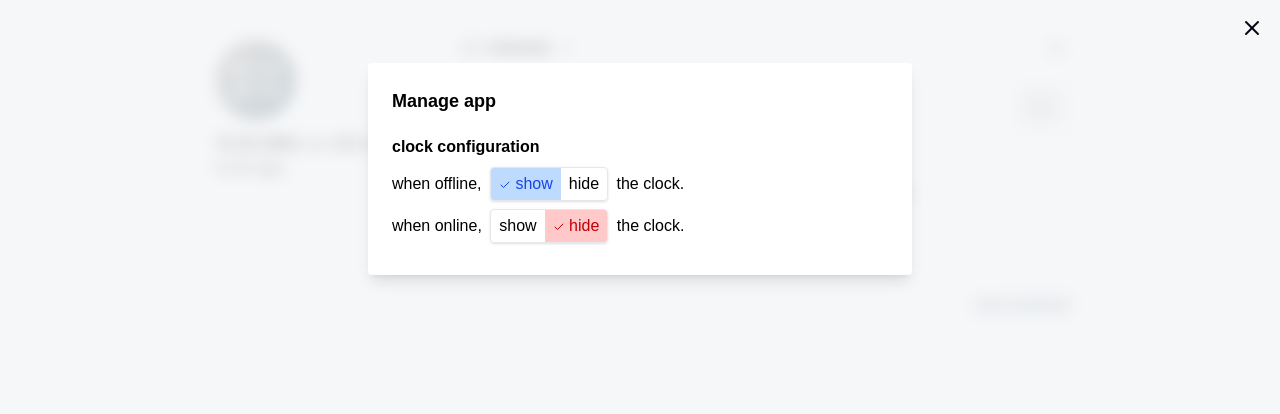
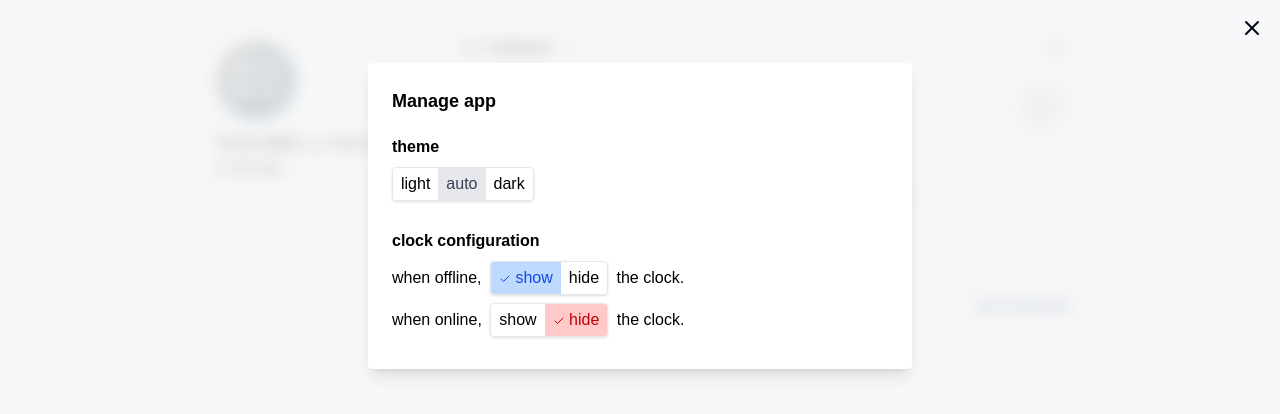
Before and after one commit to yuptogun/todo-wild, a Vue app: page / in a window 1280 px wide. Both pictures are taken after a click on the button 395 px from the left and 212 px from the top of the page. Shown: the top 414 px of the page. Built offline with nearby package versions, Linux system fonts and the light colour scheme; a web font is replaced by a local one.

Commit message:
dark mode config Fixes #29

```diff
--- a/src/components/app/Header.vue
+++ b/src/components/app/Header.vue
@@ -1,5 +1,6 @@
 <script setup lang="ts">
-import { inject, Ref, ref, Teleport, Transition, watch } from 'vue';
+import { inject, Ref, ref, watch } from 'vue';
+import { useColorMode } from '@vueuse/core';
 import { Check, Settings } from 'lucide-vue-next';
 import Modal from '../composables/Modal.vue';
 import Clock from './Clock.vue';
@@ -10,7 +11,10 @@ const config = inject('localStorage') as Ref<{
     online: boolean
   }
 }>;
-
+// const { system: themeSystem, store: themeStore } = useColorMode();
+const theme = useColorMode({
+  emitAuto: true
+});
 const isManagingApp = ref(false);
 const showClockOffline = ref((config.value.show_clock?.offline ?? true) == true);
 const showClockOnline = ref((config.value.show_clock?.online ?? false) == true);
@@ -48,6 +52,34 @@ watch(showClockOnline, (value) => {
     <Modal :show="isManagingApp" @close="isManagingApp = false">
       <div class="p-6 flex flex-col gap-y-3">
         <h2 class="text-lg font-bold">Manage app</h2>
+        <div class="py-2">
+          <h3 class="font-bold mb-2">theme</h3>
+          <div>
+            <div class="inline-flex items-center border border-separate rounded shadow overflow-hidden dark:border-gray-700">
+              <label>
+                <!-- <input class="hidden peer" type="radio" v-model="themeStore" :value="'light'"> -->
+                <input class="hidden peer" type="radio" v-model="theme" :value="'light'">
+                <span class="px-2 py-1 inline-block peer-checked:text-gray-700 peer-checked:bg-gray-200 dark:peer-checked:text-gray-200 dark:peer-checked:bg-gray-700">
+                  light
+                </span>
+              </label>
+              <label>
+                <!-- <input class="hidden peer" type="radio" v-model="themeStore" :value="'auto'"> -->
+                <input class="hidden peer" type="radio" v-model="theme" :value="'auto'">
+                <span class="px-2 py-1 inline-block peer-checked:text-gray-700 peer-checked:bg-gray-200 dark:peer-checked:text-gray-200 dark:peer-checked:bg-gray-700">
+                  auto
+                </span>
+              </label>
+              <label>
+                <!-- <input class="hidden peer" type="radio" v-model="themeStore" :value="'dark'"> -->
+                <input class="hidden peer" type="radio" v-model="theme" :value="'dark'">
+                <span class="px-2 py-1 inline-block peer-checked:text-gray-700 peer-checked:bg-gray-200 dark:peer-checked:text-gray-200 dark:peer-checked:bg-gray-700">
+                  dark
+                </span>
+              </label>
+            </div>
+          </div>
+        </div>
         <div class="py-2">
           <h3 class="font-bold mb-2">clock configuration</h3>
           <div class="flex flex-col gap-y-2">
--- a/src/style.css
+++ b/src/style.css
@@ -1,6 +1,8 @@
 @import 'tailwindcss';
 
 @plugin '@tailwindcss/forms';
+
+@custom-variant dark (&:where(.dark, .dark *));
 
 /*
   The default border color has changed to `currentcolor` in Tailwind CSS v4,
```
